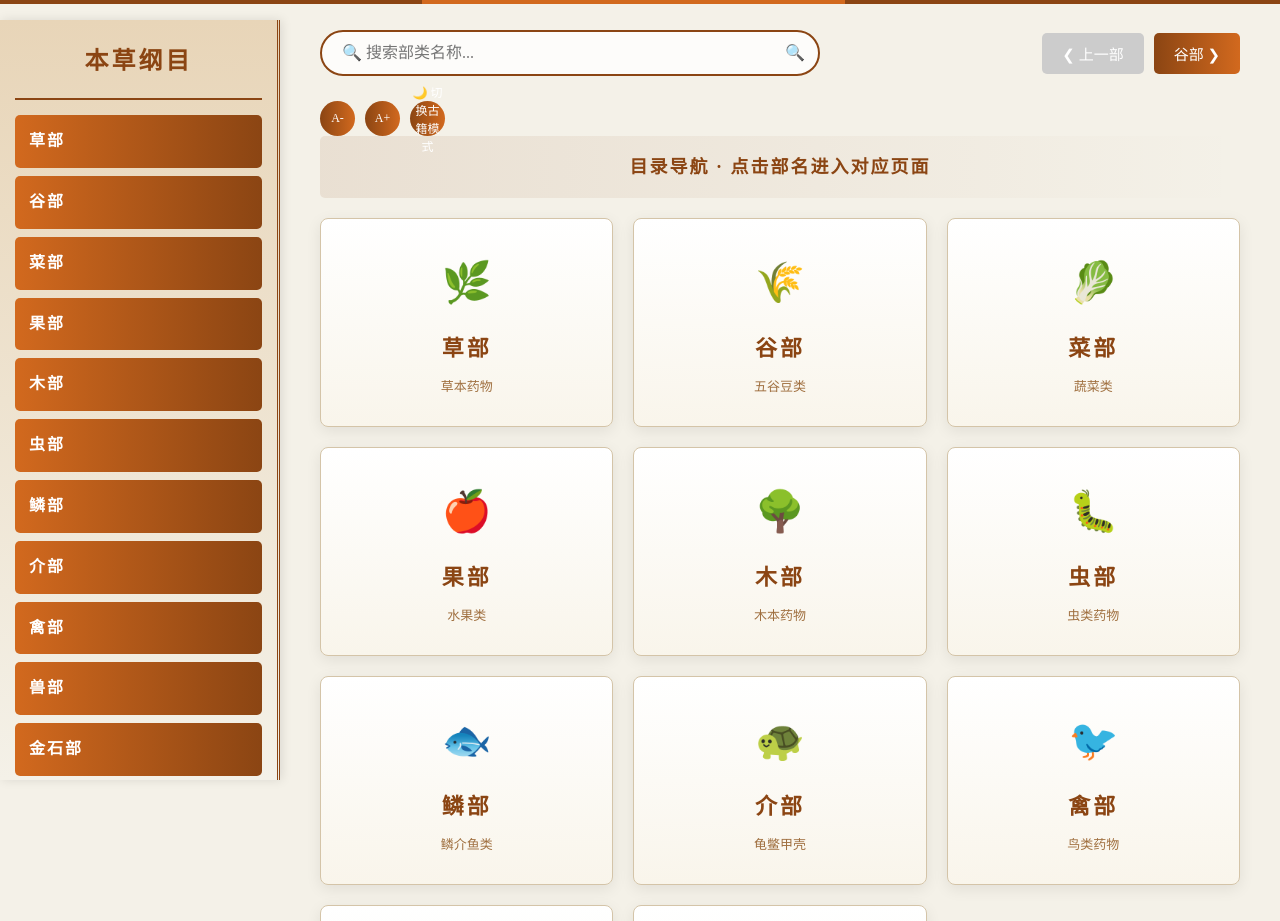
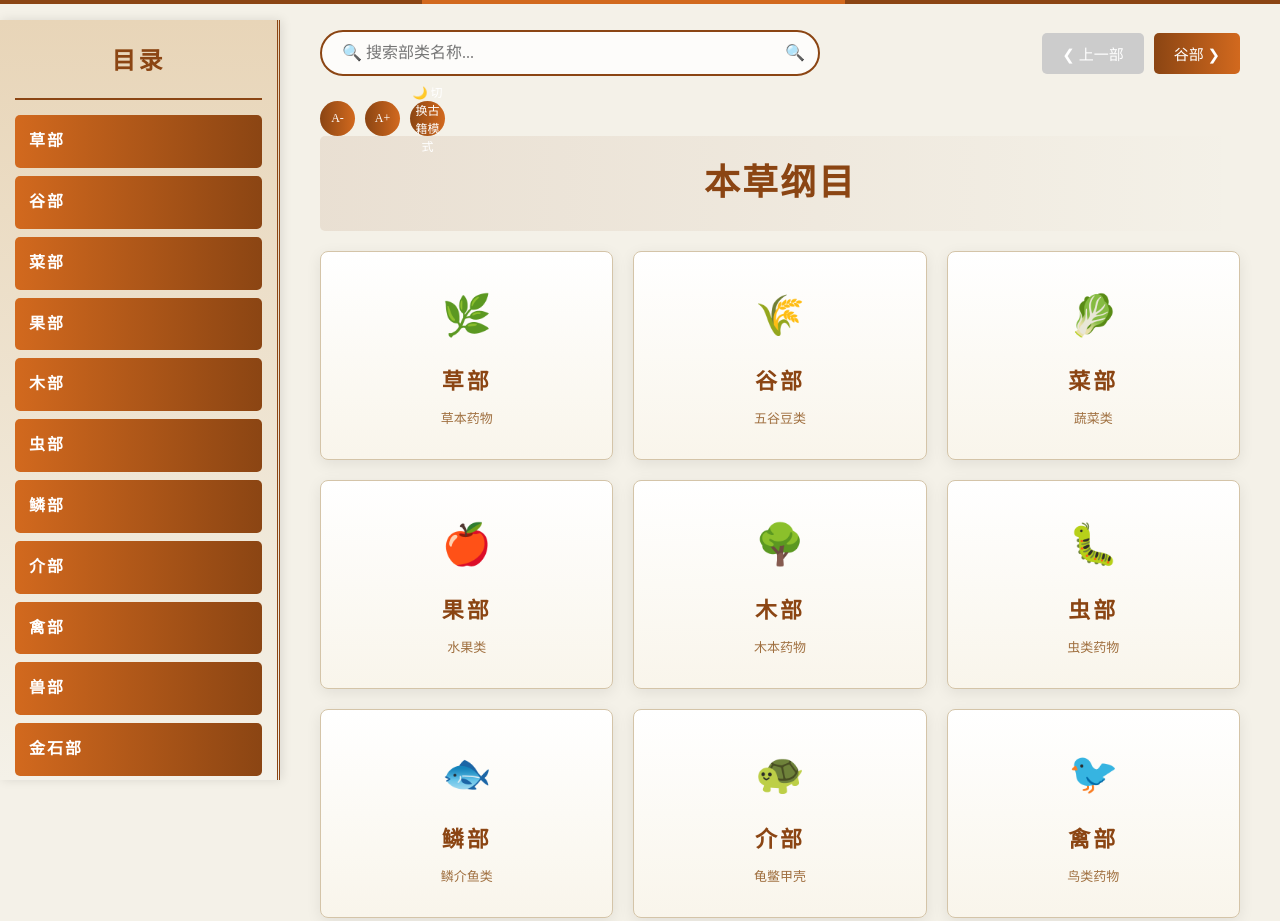
Before and after one commit to yxc08/bcgn, a plain HTML site: page index.html in a window 1280 px wide. Shown: the top 921 px of the page. Drawn offline with Linux system fonts and the light colour scheme.

Commit message:
Add files via upload

```diff
--- a/index.html
+++ b/index.html
@@ -3,7 +3,7 @@
 <head>
     <meta charset="UTF-8">
     <meta name="viewport" content="width=device-width, initial-scale=1.0">
-    <title>本草纲目 - 目录导航</title>
+    <title>本草纲目</title>
     <style>
         * {
             margin: 0;
@@ -372,7 +372,7 @@
 <body>
     <div class="book-container">
         <div class="sidebar" id="sidebar">
-            <h2>本草纲目</h2>
+            <h2>目录</h2>
             <ul class="dept-nav" id="dept-nav"></ul>
         </div>
 
@@ -395,7 +395,7 @@
             </div>
 
             <div class="volume-info" id="volume-info">
-                <strong>目录导航 · 点击部名进入对应页面</strong>
+                <strong> <h1>本草纲目</h1></strong>
             </div>
 
             <div id="content-area"></div>
```
